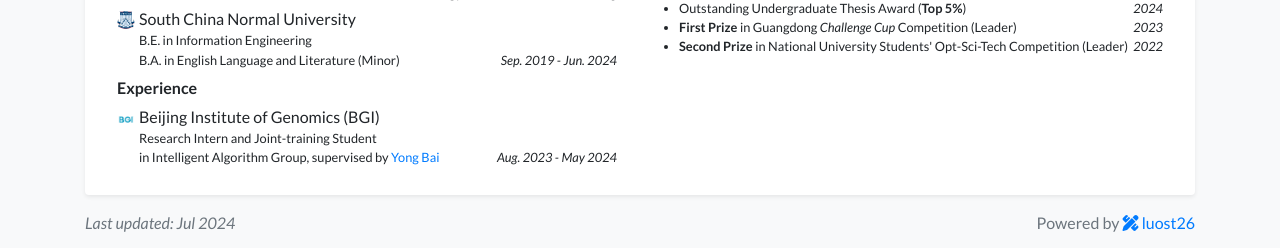
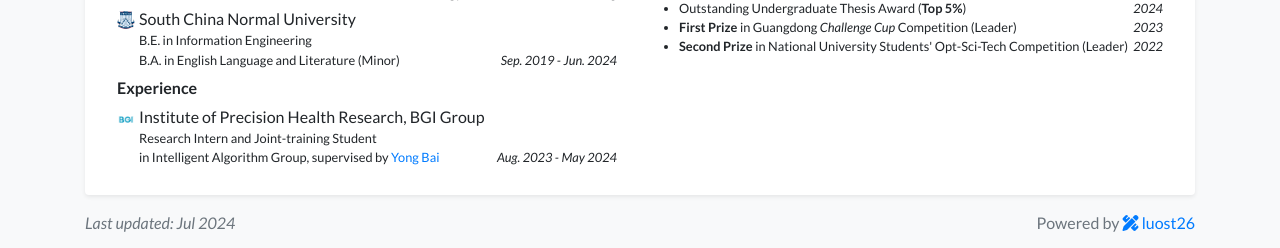
Before and after one commit to wby24/wby24.github.io, a Jekyll site: the page built from index.html, in a window 1280 px wide and 975 px high. Shown: the part 724-972 px from the top of the window. Built offline with Jekyll 4.4.1, drawn with Linux system fonts in a browser that asks for light colours; a style sheet for code colours, icons or effects is not loaded.

Commit message:
Update profile.yml

```diff
--- a/_data/profile.yml
+++ b/_data/profile.yml
@@ -44,7 +44,7 @@ education:
 #  date: Jul. 2020 - Jun. 2024
 
 experience:
-- name: Beijing Institute of Genomics (BGI)
+- name: Institute of Precision Health Research, BGI Group
   logo: /assets/images/badges/BGI.png
   position: Research Intern and Joint-training Student <br> in Intelligent Algorithm Group, supervised by <a href="https://scholar.google.com/citations?user=XhqLsBAAAAAJ&hl=en" target="_blank">Yong Bai</a>
   date: Aug. 2023 - May 2024
```
